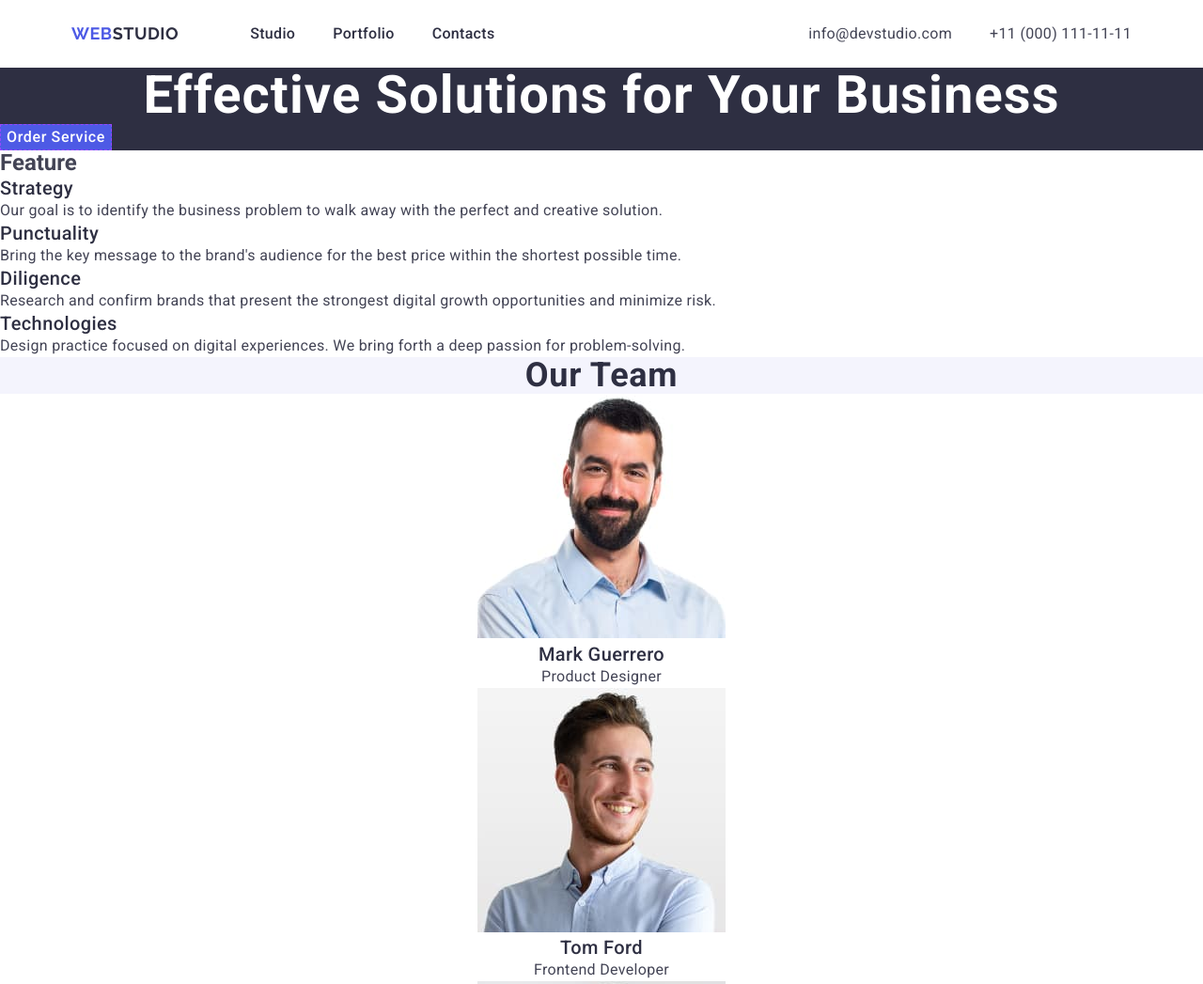
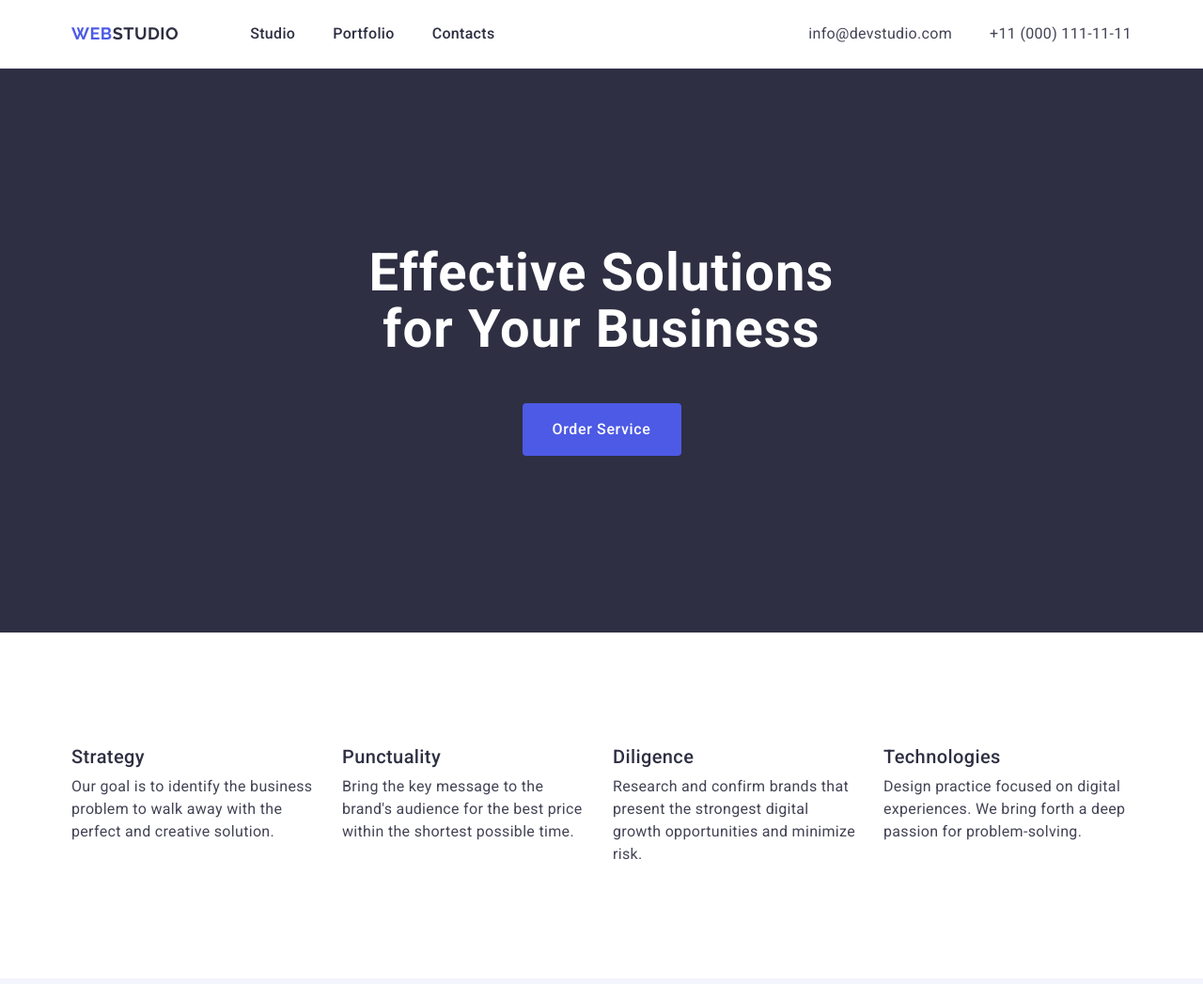
Before and after one commit to OleksandrAnatoliych/goit-markup-hw-03, a plain HTML site: page index.html in a window 1280 px wide. Shown: the top 1047 px of the page at 94% size. Drawn offline with nearby package versions, Linux system fonts and the light colour scheme.

Commit message:
add index file

```diff
--- a/css/style.css
+++ b/css/style.css
@@ -22,15 +22,33 @@ a {
   text-decoration: none;
 }
 
+.visually-hidden {
+  position: absolute;
+  width: 1px;
+  height: 1px;
+  margin: -1px;
+  border: 0;
+  padding: 0;
+  white-space: nowrap;
+  clip-path: inset(100%);
+  clip: rect(0 0 0 0);
+  overflow: hidden;
+}
+
 .container {
   max-width: 1158px;
   padding: 0 15px;
   margin: 0 auto;
 }
 
+.img {
+  display: block;
+}
+
 /*-- #region header */
 
 .header {
+  border-bottom: 1px solid #e7e9fc;
 }
 
 .header-container {
@@ -116,18 +134,30 @@ a {
 
 /* #region hero */
 .hero {
+  padding: 188px 0;
   background-color: #2e2f42;
 }
+
+.hero-container {
+  display: block;
+  align-content: center;
+}
 .hero-title {
+  display: block;
   font-weight: 700;
   font-size: 56px;
   line-height: 1.07;
   letter-spacing: 0.02em;
   text-align: center;
   color: #fff;
+  max-width: 496px;
+  margin-bottom: 48px;
+  margin-left: auto;
+  margin-right: auto;
 }
 .hero-button {
-  border: 1px dashed #9747ff;
+  display: block;
+  border: none;
   font-weight: 500;
   font-size: 16px;
   line-height: 1.5;
@@ -135,6 +165,12 @@ a {
   color: #fff;
   background-color: #4d5ae5;
   cursor: pointer;
+  min-width: 169px;
+  height: 56px;
+  border-radius: 4px;
+  margin-left: auto;
+  margin-right: auto;
+
 }
 .hero-button:hover,
 .hero-button:focus {
@@ -143,13 +179,26 @@ a {
 /* #endregion hero */
 
 /* #region section 1 */
-
+.feature-cotainer {
+padding: 120px 15px;
+}
 .feature {
   font-weight: 500;
   font-size: 20px;
   line-height: 1.2;
   letter-spacing: 0.02em;
   color: #2e2f42;
+  margin-bottom: 8px;
+}
+
+.feature-list {
+  display: flex;
+  justify-content: center;
+  gap: 24px;
+}
+
+.feature-item {
+  width: calc( ( 100% - 72px ) / 4 );
 }
 
 .feature-text {
@@ -161,12 +210,21 @@ a {
 
 /* #region section 2 */
 .ourteam {
+   padding-top: 120px;
+   padding-bottom: 120px;
   text-align: center;
   background-color: #f4f4fd;
 }
 
 .ourteam-link {
+  display: flex;
   background-color: #fff;
+  gap: 24px;
+}
+
+.ourteam-item {
+  width: calc( ( 100% - 72px ) / 4 );
+   border-radius: 0px 0px 4px 4px;
 }
 
 .ourteam-title {
@@ -176,6 +234,11 @@ a {
   letter-spacing: 0.02em;
    text-transform: capitalize;
   color: #2e2f42;
+  margin-bottom: 72px;
+}
+
+.container-ourteam-name {
+  padding: 32px 0;
 }
 
 .ourteam-name {
@@ -184,6 +247,7 @@ a {
   line-height: 1.2;
   letter-spacing: 0.02em;
   color: #2e2f42;
+  margin-bottom: 8px;
 }
 
 .ourteam-text {
--- a/index.html
+++ b/index.html
@@ -62,36 +62,39 @@
     <main>
       <!-- #region hero -->
       <section class="hero">
+        <div class="container hero-container">
           <h1 class="hero-title">Effective Solutions for Your Business</h1>
           <button class="hero-button" type="button">Order Service</button>
+        </div>
       </section>
       <!-- #endregion hero -->
       <!-- #region section 1 -->
       <section>
-        <h2>Feature</h2>
-        <ul>
-          <li>
+        <div class="container feature-cotainer">
+          <h2 class="visually-hidden">Feature</h2>
+          <ul class="feature-list">
+            <li class="feature-item">
               <h3 class="feature">Strategy</h3>
               <p class="feature-text">
                 Our goal is to identify the business problem to walk away with the
                 perfect and creative solution.
               </p>
             </li>
-          <li>
+            <li class="feature-item">
               <h3 class="feature">Punctuality</h3>
               <p class="feature-text">
                 Bring the key message to the brand's audience for the best price
                 within the shortest possible time.
               </p>
             </li>
-          <li>
+            <li class="feature-item">
               <h3 class="feature">Diligence</h3>
               <p class="feature-text">
                 Research and confirm brands that present the strongest digital
                 growth opportunities and minimize risk.
               </p>
             </li>
-          <li>
+            <li class="feature-item">
               <h3 class="feature">Technologies</h3>
               <p class="feature-text">
                 Design practice focused on digital experiences. We bring forth a
@@ -99,53 +102,64 @@
               </p>
             </li>
           </ul>
+        </div>
       </section>
       <!-- #endregion section 1 -->
       <!-- #region section 2 -->
       <section class="ourteam">
+          <div class="container ourteam-container">
             <h2 class="ourteam-title">Our Team</h2>
-        <ul>
-          <li class="ourteam-link">
+            <ul class="ourteam-link">
+              <li class="ourteam-item">
                 <img
                   src="./images/mark_guerrero.jpg"
                   alt="Mark Guerrero"
                   width="264"
                   height="260"
                 />
+                <div class="container-ourteam-name">
                   <h3 class="ourteam-name">Mark Guerrero</h3>
                   <p class="ourteam-text">Product Designer</p>
+                </div>
               </li>
-          <li class="ourteam-link">
+              <li class="ourteam-item">
                 <img
                   src="./images/tom_ford.jpg"
                   alt="Tom Ford"
                   width="264"
                   height="260"
                 />
+                <div class="container-ourteam-name">
                   <h3 class="ourteam-name">Tom Ford</h3>
                   <p class="ourteam-text">Frontend Developer</p>
+                </div>
               </li>
-          <li class="ourteam-link">
+              <li class="ourteam-item">
                 <img
                   src="./images/camila_garcia.jpg"
                   alt="Camila Garcia"
                   width="264"
                   height="260"
                 />
+                   <div class="container-ourteam-name">
                      <h3 class="ourteam-name">Camila Garcia</h3>
                      <p class="ourteam-text">Marketing</p>
+                   </div>
               </li>
-          <li class="ourteam-link">
+              <li class="ourteam-item">
                 <img
                   src="./images/daniel_wilson.jpg"
                   alt="Daniel Wilson"
                   width="264"
                   height="260"
                 />
+                <div class="container-ourteam-name">
                   <h3 class="ourteam-name">Daniel Wilson</h3>
                   <p class="ourteam-text">UI Designer</p>
+                </div>
               </li>
             </ul>
+          </div>
       </section>
       <!-- #endregion section 2 -->
       <!-- #region section 3 -->
```
Lines whose indentation alone changed are shown as unchanged.
